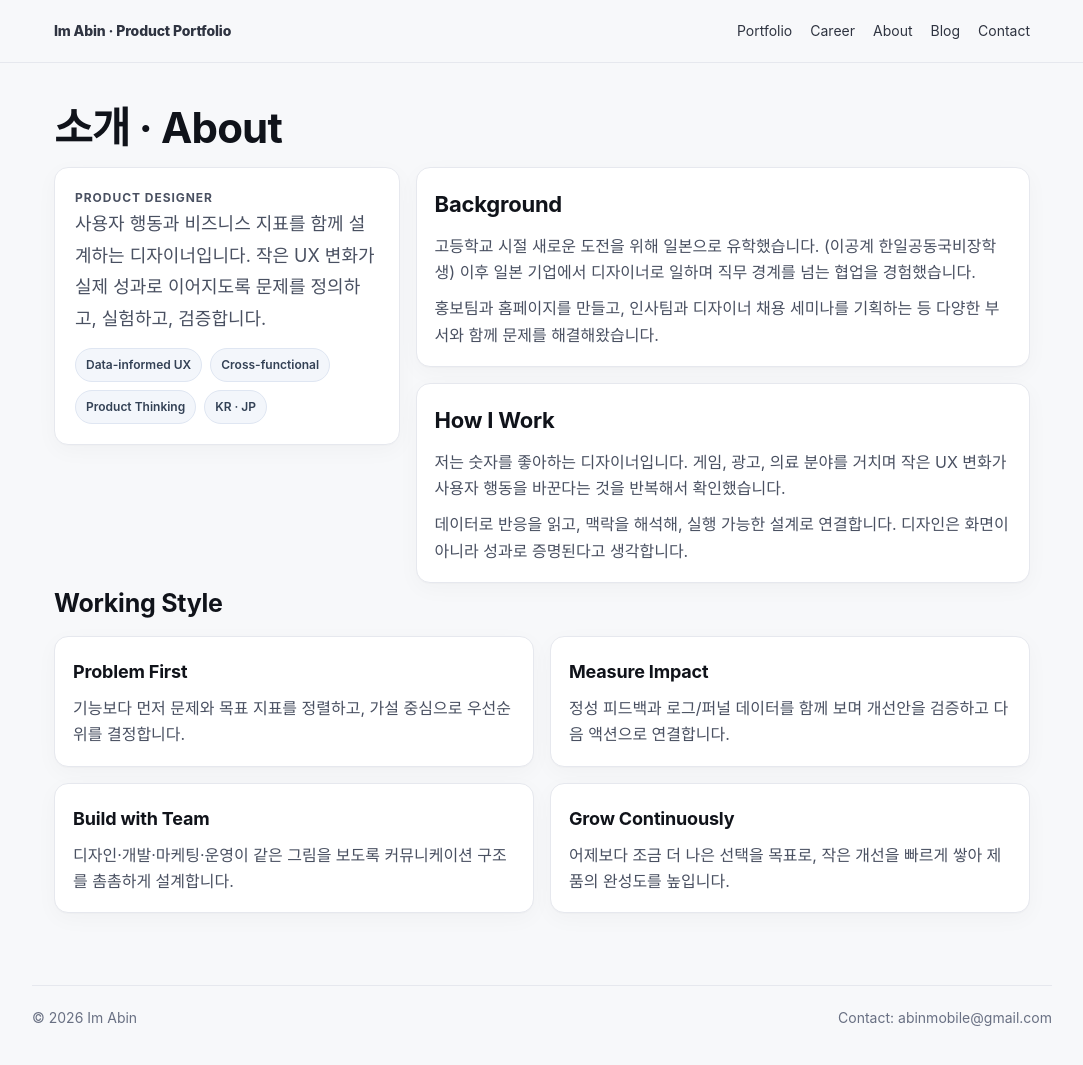
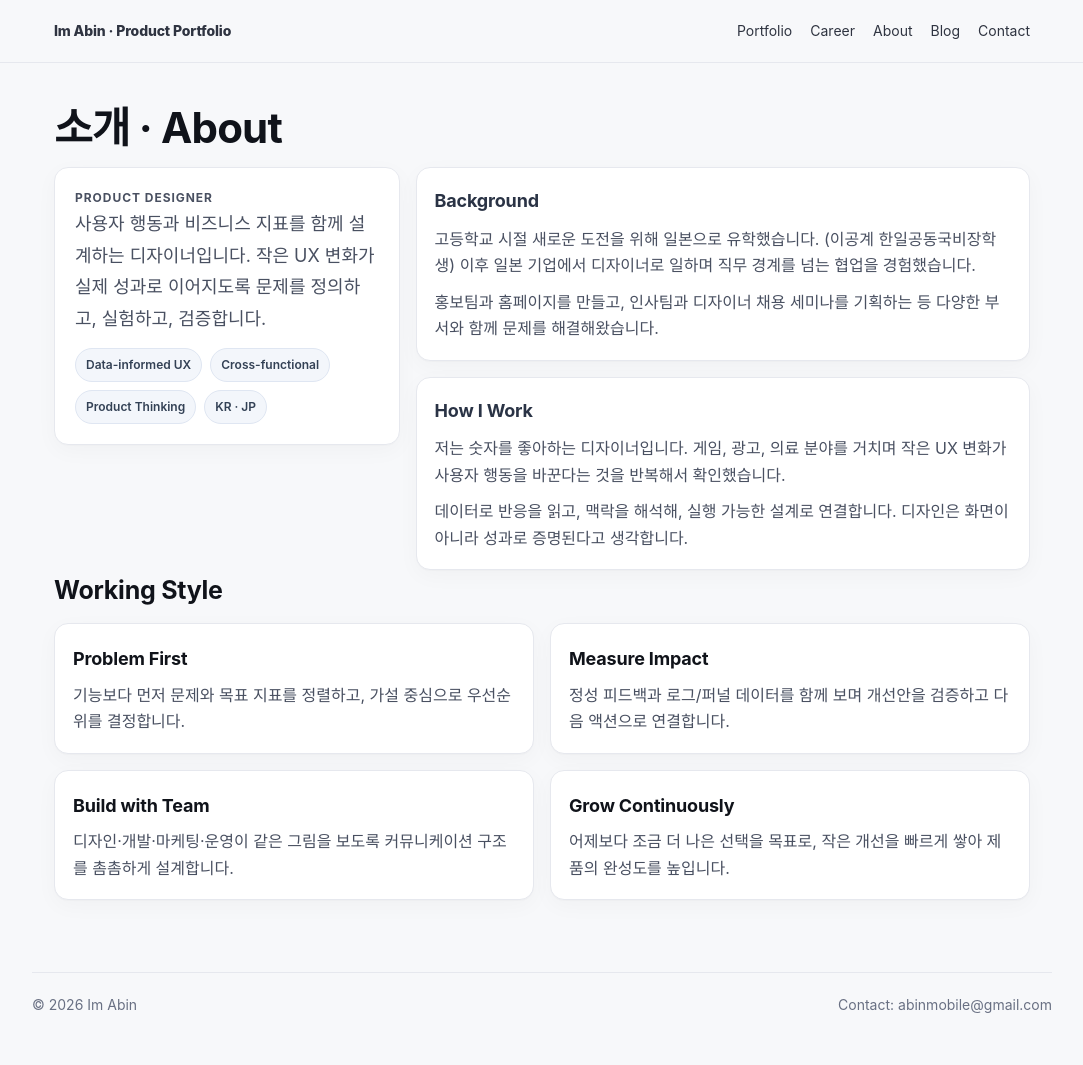
Before and after one commit to ima-bin/ima-bin.github.io, a Jekyll site: the page built from about.md, in a window 1280 px wide and 1065 px high. Shown: the whole window, without its empty margins (98-1181 px from the left). Built offline with Jekyll 4.4.1, drawn with Linux system fonts in a browser that asks for light colours.

Commit message:
Tone down About section heading prominence

```diff
--- a/assets/css/style.css
+++ b/assets/css/style.css
@@ -88,7 +88,7 @@ a:hover{text-decoration:underline}
 .about-tags{display:flex;gap:8px;flex-wrap:wrap;margin-top:14px}
 .about-tag{font-size:12px;color:#334155;background:#f3f6fb;border:1px solid #dfe6f2;border-radius:999px;padding:6px 10px;font-weight:600}
 .about-right{display:grid;gap:16px}
-.about-block h2{font-size:22px;margin:0 0 10px}
+.about-block h2{font-size:18px;margin:0 0 10px;font-weight:700;color:#2a3345}
 .about-block p{margin:0 0 10px}
 .about-block p:last-child{margin-bottom:0}
 
```
